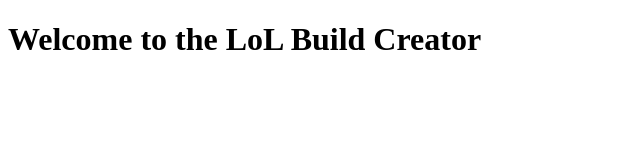
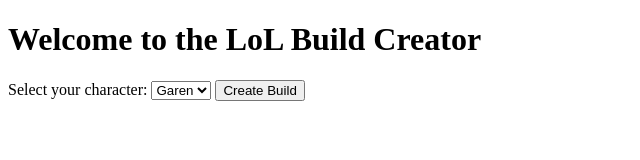
Before and after one commit to SvenAthSDV/swarm_build, a plain HTML site: page frontend/index.html in a window 1280 px wide. Shown: the whole page, without its empty margins (0-640 px from the left). Drawn offline with Linux system fonts and the light colour scheme.

Commit message:
Update index.html

```diff
--- a/frontend/index.html
+++ b/frontend/index.html
@@ -2,8 +2,20 @@
 <html>
 <head>
     <title>LoL Build Creator</title>
+    <link rel="stylesheet" type="text/css" href="styles.css">
 </head>
 <body>
     <h1>Welcome to the LoL Build Creator</h1>
+    <form id="buildForm">
+        <label for="character">Select your character:</label>
+        <select id="character" name="character">
+            <option value="garen">Garen</option>
+            <option value="ahri">Ahri</option>
+            <option value="lux">Lux</option>
+        </select>
+        <button type="submit">Create Build</button>
+    </form>
+    <div id="buildOutput"></div>
+    <script src="script.js"></script>
 </body>
 </html>
```
